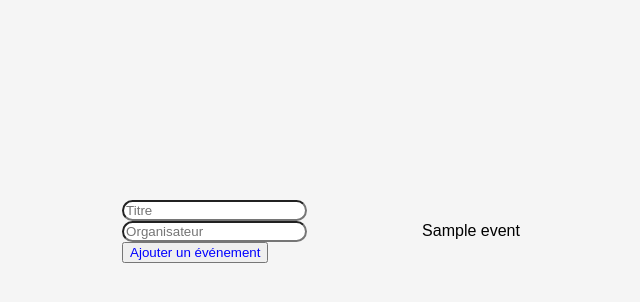
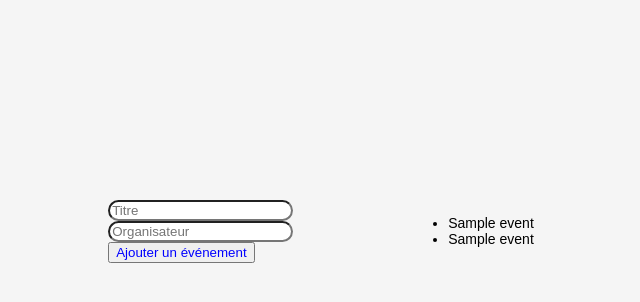
Before and after one commit to Ishak-devs/projet_py, a Django app: template monapp/templates/index.html in a window 1280 px wide. Shown: the part 169-471 px from the top of the page, without its empty margins (319-959 px from the left). Run offline with Django 4.2, Linux system fonts and the light colour scheme; the template is opened without the code that fills it: most values are stand-ins (such as "Sample title", 1, 10 or a date in 2020).

Commit message:
add ul, li

```diff
--- a/monapp/templates/index.html
+++ b/monapp/templates/index.html
@@ -29,6 +29,10 @@
     h2 {
     font-size: 20px;
     }
+     .event_conteneur {
+            color: black;
+            font-size: 14px;
+        }
 </style>
 <body>
  <h2></h2>
@@ -44,10 +48,13 @@
         </div>
 
 
-<div>
-    {% for event in evenements%}
-    {{ event.Titre }}
+<div class="event_conteneur">
+    <ul>
+{% for event in evenements%}
+<li>  {{ event.Titre }}</li>
+   <li>{{ event.organisateur_nom }}</li>
     {% endfor %}
+            </ul>
 </div>
 </body>
 </html>
```
Also changed, not shown: db.sqlite3.
